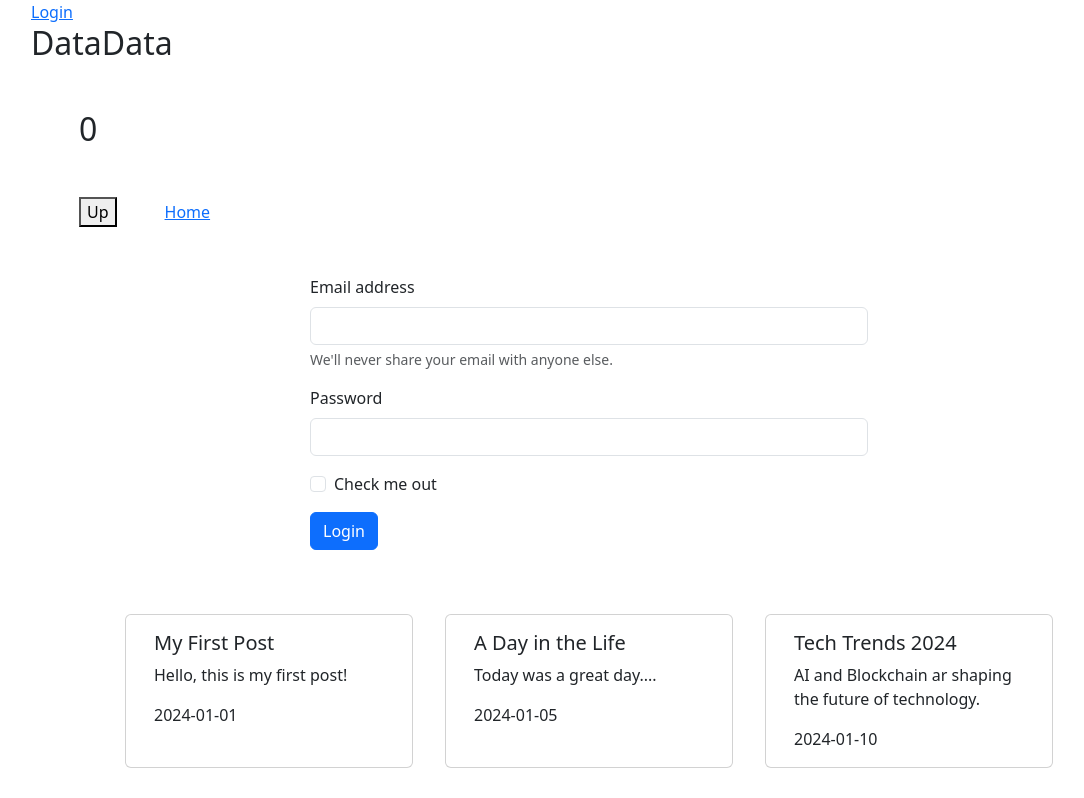
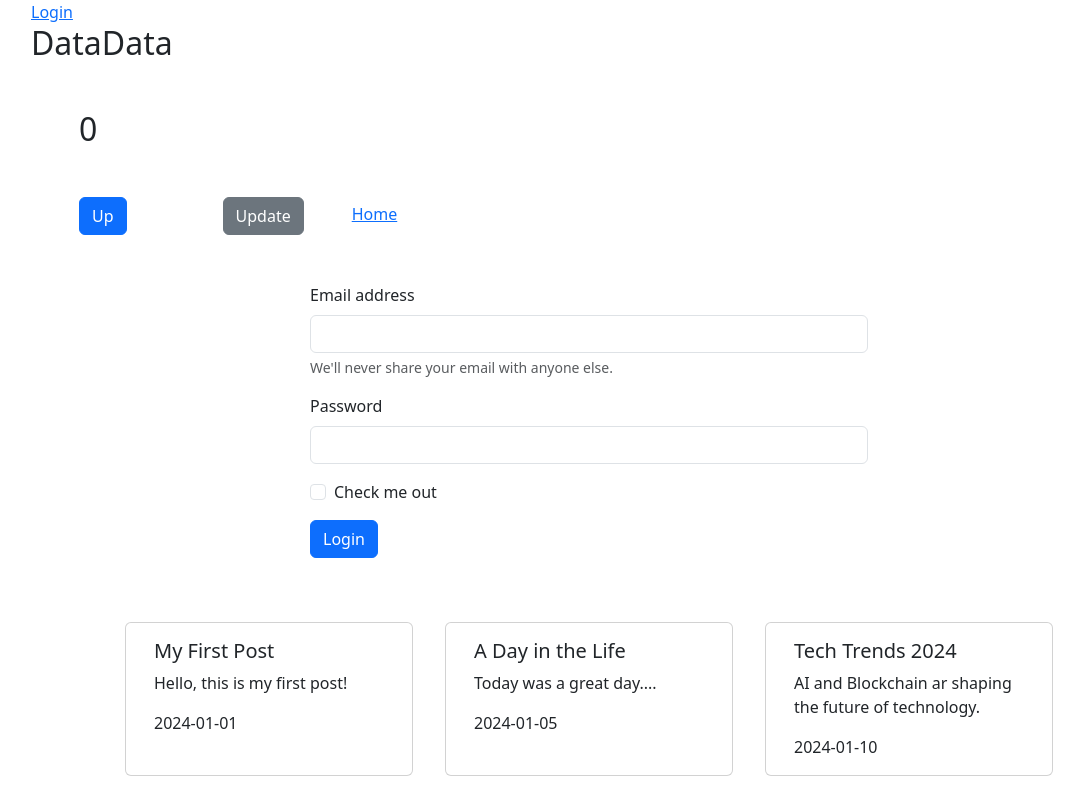
Before and after one commit to Nithish1427/React1, a React (Vite) app: page / in a window 1280 px wide. Shown: the top 798 px of the page, without its empty margins (51-1135 px from the left). Built offline with nearby package versions, Linux system fonts and the light colour scheme; data requests are answered from the project's data file.

Commit message:
useRef Hook 1

```diff
--- a/src/Counter.jsx
+++ b/src/Counter.jsx
@@ -1,9 +1,13 @@
+/* eslint-disable no-unused-vars */
+/* eslint-disable react-hooks/refs */
 // Counter --> Consumer Component
 
-import { useState, useEffect, useContext } from "react";
+import { useState, useEffect, useContext, useRef } from "react";
 import { dataContext } from "./Home";
 
 function Counter() {
+
+    let refCount = useRef(0);
 
     const data = useContext(dataContext);
 
@@ -11,22 +15,22 @@ function Counter() {
 
     // Updater Function
     function Inc() {
-        setCount((preCount) => preCount + 1); // 0 + 1 = 1
-        setCount((preCount) => preCount + 1); // 1 + 1 = 2
-        // given as arrow/anonymous function
-        // by this way, it takes the previous value of count instead of initial value of count
+        // setCount(count + 1);
+        refCount.current ++;
     }
 
     // for avoiding the difference in the display value and print value
     useEffect(() => {
-        console.log(count);
-    }, [count]);
+        // console.log(count);
+        console.log(refCount);
+    });
 
     return(
         <>
             <h2>{data}</h2>
-            <h2 className="m-5">{count}</h2>
-            <button className="mx-5" onClick={Inc}>Up</button>
+            <h2 className="m-5">{refCount.current}</h2>
+            <button className="mx-5 btn btn-primary" onClick={Inc}>Up</button>
+            <button className="mx-5 btn btn-secondary" onClick={() => setCount(refCount.current)}>Update</button>
         </>
     );
 }
```
